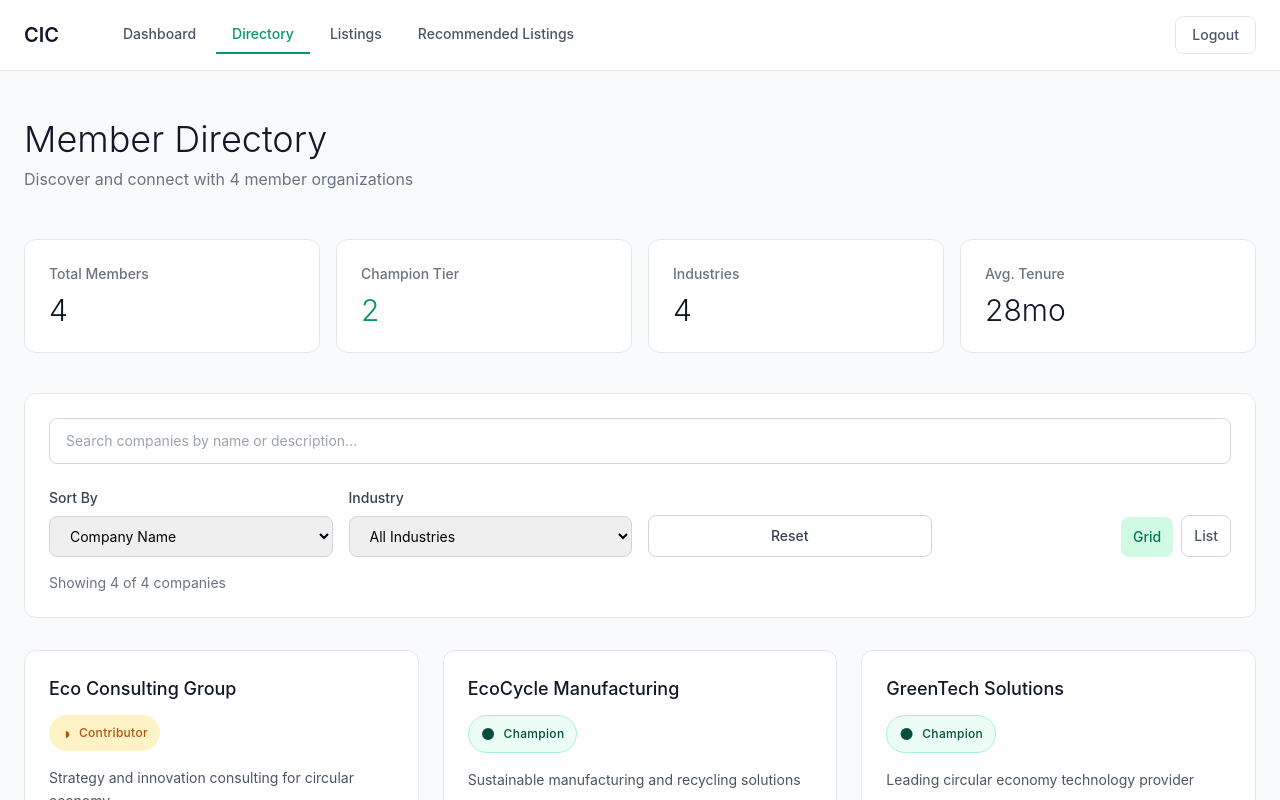
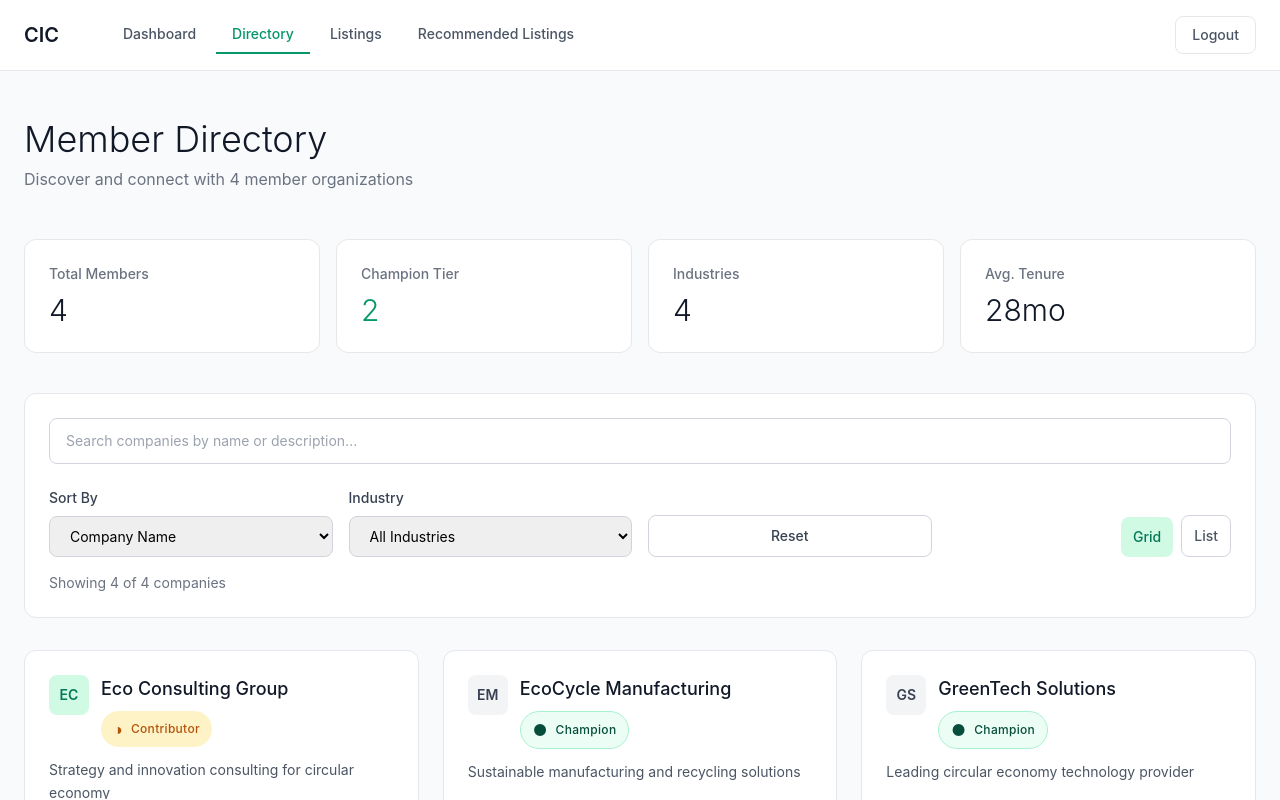
Before and after one commit to tanish787/ConsulTech-Solution, a React (Create React App) app in the folder frontend/: page /directory in a window 1280 px wide. Shown: the top 800 px of the page. Built offline with nearby package versions, Linux system fonts and the light colour scheme; sample sign-in values are in the browser's storage.

Commit message:
logos
logo, show go, shopping cuz its bogo. never sliding dolo cuz im always with the hoes yo.

```diff
--- /dev/null
+++ b/frontend/src/components/CompanyLogo.tsx
@@ -0,0 +1,73 @@
+import React from 'react';
+
+interface CompanyLogoProps {
+  /** Company name – used for initials placeholder and alt text */
+  companyName: string;
+  /** Optional logo URL – when provided, image is shown; otherwise placeholder with initials */
+  logoUrl?: string | null;
+  /** Additional CSS classes (e.g. for size) */
+  className?: string;
+  /** Size variant for consistent placeholder sizing */
+  size?: 'sm' | 'md' | 'lg';
+}
+
+const sizeClasses = {
+  sm: 'w-8 h-8 text-xs',
+  md: 'w-10 h-10 text-sm',
+  lg: 'w-12 h-12 text-base',
+};
+
+/** Derive initials from company name (e.g. "GreenTech Solutions" → "GS") */
+function getInitials(name: string): string {
+  if (!name || !name.trim()) return '?';
+  const words = name.trim().split(/\s+/);
+  if (words.length >= 2) {
+    return (words[0][0] + words[1][0]).toUpperCase();
+  }
+  return name.slice(0, 2).toUpperCase();
+}
+
+/** Stable color index from company name for placeholder background */
+function getPlaceholderColor(name: string): string {
+  const colors = [
+    'bg-emerald-100 text-emerald-700',
+    'bg-blue-100 text-blue-700',
+    'bg-amber-100 text-amber-700',
+    'bg-gray-100 text-gray-700',
+  ];
+  let hash = 0;
+  for (let i = 0; i < name.length; i++) hash = name.charCodeAt(i) + ((hash << 5) - hash);
+  return colors[Math.abs(hash) % colors.length];
+}
+
+const CompanyLogo: React.FC<CompanyLogoProps> = ({
+  companyName,
+  logoUrl,
+  className = '',
+  size = 'md',
+}) => {
+  const sizeClass = sizeClasses[size];
+  const initials = getInitials(companyName);
+  const colorClass = getPlaceholderColor(companyName);
+
+  if (logoUrl) {
+    return (
+      <img
+        src={logoUrl}
+        alt={`${companyName} logo`}
+        className={`rounded-lg object-cover flex-shrink-0 ${sizeClass} ${className}`}
+      />
+    );
+  }
+
+  return (
+    <div
+      className={`rounded-lg flex items-center justify-center font-semibold flex-shrink-0 ${sizeClass} ${colorClass} ${className}`}
+      title={companyName}
+    >
+      {initials}
+    </div>
+  );
+};
+
+export default CompanyLogo;
--- a/frontend/src/pages/DirectoryPage.tsx
+++ b/frontend/src/pages/DirectoryPage.tsx
@@ -4,6 +4,7 @@ import { useAuth } from '../services/authContext';
 import apiService from '../services/apiService';
 import NavBar from '../components/NavBar';
 import LoyaltyBadge from '../components/LoyaltyBadge';
+import CompanyLogo from '../components/CompanyLogo';
 import { Company, Filters } from '../types';
 
 const DirectoryPage: React.FC = () => {
@@ -203,14 +204,20 @@ const DirectoryPage: React.FC = () => {
                 onClick={() => setSelectedCompany(company)}
               >
                 <div className="p-6">
-                  <div className="flex justify-between items-start mb-3">
-                    <h3 className="text-lg font-medium text-gray-900 flex-1 group-hover:text-emerald-700 transition-colors">
+                  <div className="flex items-start gap-3 mb-3">
+                    <CompanyLogo
+                      companyName={company.company_name}
+                      logoUrl={company.logo_url}
+                      size="md"
+                    />
+                    <div className="min-w-0 flex-1">
+                      <h3 className="text-lg font-medium text-gray-900 group-hover:text-emerald-700 transition-colors truncate">
                         {company.company_name}
                       </h3>
+                      <div className="mt-2">
+                        <LoyaltyBadge level={company.computed_loyalty_level || 'Explorer'} />
                       </div>
-
-                  <div className="mb-4">
-                    <LoyaltyBadge level={company.computed_loyalty_level || 'Explorer'} />
+                    </div>
                   </div>
 
                   <p className="text-gray-600 mb-4 text-sm line-clamp-2 leading-relaxed h-10">
@@ -247,7 +254,13 @@ const DirectoryPage: React.FC = () => {
                 onClick={() => setSelectedCompany(company)}
               >
                 <div className="flex items-start justify-between">
-                  <div className="flex-1">
+                  <div className="flex-1 flex items-start gap-3">
+                    <CompanyLogo
+                      companyName={company.company_name}
+                      logoUrl={company.logo_url}
+                      size="md"
+                    />
+                    <div className="min-w-0 flex-1">
                       <div className="flex items-center gap-3 mb-2">
                         <h3 className="text-lg font-medium text-gray-900">{company.company_name}</h3>
                         <LoyaltyBadge level={company.computed_loyalty_level || 'Explorer'} />
@@ -277,6 +290,7 @@ const DirectoryPage: React.FC = () => {
                       </div>
                     </div>
                     </div>
+                  </div>
                   <button className="ml-4 px-4 py-2 text-sm font-medium text-emerald-600 border border-emerald-300 rounded-lg hover:bg-emerald-50 transition-colors whitespace-nowrap">
                     View Profile
                   </button>
@@ -297,8 +311,15 @@ const DirectoryPage: React.FC = () => {
         {selectedCompany && (
           <div className="fixed inset-0 bg-black bg-opacity-50 flex items-center justify-center p-4 z-50">
             <div className="bg-white rounded-xl max-w-2xl w-full max-h-[90vh] overflow-y-auto">
-              <div className="sticky top-0 bg-white border-b border-gray-200 px-6 py-4 flex justify-between items-center">
-                <h2 className="text-2xl font-light text-gray-900">{selectedCompany.company_name}</h2>
+              <div className="sticky top-0 bg-white border-b border-gray-200 px-6 py-4 flex justify-between items-center gap-3">
+                <div className="flex items-center gap-3 min-w-0">
+                  <CompanyLogo
+                    companyName={selectedCompany.company_name}
+                    logoUrl={selectedCompany.logo_url}
+                    size="lg"
+                  />
+                  <h2 className="text-2xl font-light text-gray-900 truncate">{selectedCompany.company_name}</h2>
+                </div>
                 <button
                   onClick={() => setSelectedCompany(null)}
                   className="text-gray-500 hover:text-gray-700 text-2xl"
@@ -309,7 +330,7 @@ const DirectoryPage: React.FC = () => {
 
               <div className="p-6">
                 <div className="mb-6">
-                  <LoyaltyBadge level={selectedCompany.computed_loyalty_level || 'Explorer'} className="mb-4" />
+                  <LoyaltyBadge level={selectedCompany.computed_loyalty_level || 'Explorer'} className="mb-4 inline-block" />
                   <p className="text-gray-600 leading-relaxed">{selectedCompany.description}</p>
                 </div>
 
--- a/frontend/src/pages/ListingsPage.tsx
+++ b/frontend/src/pages/ListingsPage.tsx
@@ -4,6 +4,7 @@ import { useAuth } from '../services/authContext';
 import apiService from '../services/apiService';
 import NavBar from '../components/NavBar';
 import LoyaltyBadge from '../components/LoyaltyBadge';
+import CompanyLogo from '../components/CompanyLogo';
 import { Listing, Company } from '../types';
 
 const ListingsPage: React.FC = () => {
@@ -230,13 +231,20 @@ const ListingsPage: React.FC = () => {
                   {listing.description}
                 </p>
 
-                <div className="border-t pt-4">
-                  <p className="text-gray-700 font-semibold text-sm mb-2">
-                    {listing.company_name}
-                  </p>
-                  <p className="text-gray-500 text-xs">
-                    {new Date(listing.created_at).toLocaleDateString()}
-                  </p>
+                <div className="border-t pt-4 flex items-center gap-3">
+                  <CompanyLogo
+                    companyName={listing.company_name ?? 'Company'}
+                    logoUrl={listing.company_logo_url}
+                    size="sm"
+                  />
+                  <div className="min-w-0 flex-1">
+                    <p className="text-gray-700 font-semibold text-sm mb-0.5">
+                      {listing.company_name}
+                    </p>
+                    <p className="text-gray-500 text-xs">
+                      {new Date(listing.created_at).toLocaleDateString()}
+                    </p>
+                  </div>
                 </div>
               </div>
             </div>
--- a/frontend/src/pages/RecommendedListingsPage.tsx
+++ b/frontend/src/pages/RecommendedListingsPage.tsx
@@ -3,6 +3,7 @@ import { useNavigate } from 'react-router-dom';
 import { useAuth } from '../services/authContext';
 import NavBar from '../components/NavBar';
 import LoyaltyBadge from '../components/LoyaltyBadge';
+import CompanyLogo from '../components/CompanyLogo';
 import { LoyaltyLevel } from '../types';
 
 // Template recommendation types for the Recommended Listings page (replace with API later)
@@ -135,10 +136,13 @@ const RecommendedListingsPage: React.FC = () => {
                 className="bg-white rounded-xl border border-gray-200 hover:border-emerald-300 hover:shadow-md transition-all duration-300 cursor-pointer p-6"
                 onClick={() => navigate(`/company/${company.id}`)}
               >
-                <div className="flex justify-between items-start mb-3">
-                  <h3 className="text-lg font-medium text-gray-900 flex-1">
-                    {company.company_name}
-                  </h3>
+                <div className="flex justify-between items-start gap-3 mb-3">
+                  <div className="flex items-center gap-3 min-w-0 flex-1">
+                    <CompanyLogo companyName={company.company_name} size="md" />
+                    <h3 className="text-lg font-medium text-gray-900 truncate">
+                      {company.company_name}
+                    </h3>
+                  </div>
                   <LoyaltyBadge level={company.loyalty_level} />
                 </div>
                 <p className="text-gray-600 text-sm mb-4 line-clamp-2">
@@ -184,8 +188,11 @@ const RecommendedListingsPage: React.FC = () => {
                 </p>
                 <p className="text-xs text-emerald-600 font-medium mb-1">Why recommended</p>
                 <p className="text-gray-500 text-sm italic mb-4">{listing.reason}</p>
-                <div className="flex justify-between items-center">
-                  <span className="text-sm text-gray-500">{listing.company_name}</span>
+                <div className="flex items-center justify-between gap-3">
+                  <div className="flex items-center gap-2 min-w-0">
+                    <CompanyLogo companyName={listing.company_name} size="sm" />
+                    <span className="text-sm text-gray-500 truncate">{listing.company_name}</span>
+                  </div>
                   <button
                     onClick={() => navigate('/listings')}
                     className="text-sm font-medium text-emerald-600 hover:text-emerald-700"
--- a/frontend/src/types/index.ts
+++ b/frontend/src/types/index.ts
@@ -21,6 +21,8 @@ export interface Company {
   computed_loyalty_level?: LoyaltyLevel;
   next_level?: LoyaltyLevel | null;
   months_until_next_level?: number | null;
+  /** Optional URL for company logo image */
+  logo_url?: string | null;
 }
 
 export type LoyaltyLevel = 'Explorer' | 'Participant' | 'Contributor' | 'Champion';
@@ -35,6 +37,8 @@ export interface Listing {
   updated_at: string;
   company_name?: string;
   company_loyalty_level?: LoyaltyLevel;
+  /** Optional URL for the listing company's logo */
+  company_logo_url?: string | null;
 }
 
 export interface AuthResponse {
```
Lines whose indentation alone changed are shown as unchanged.
